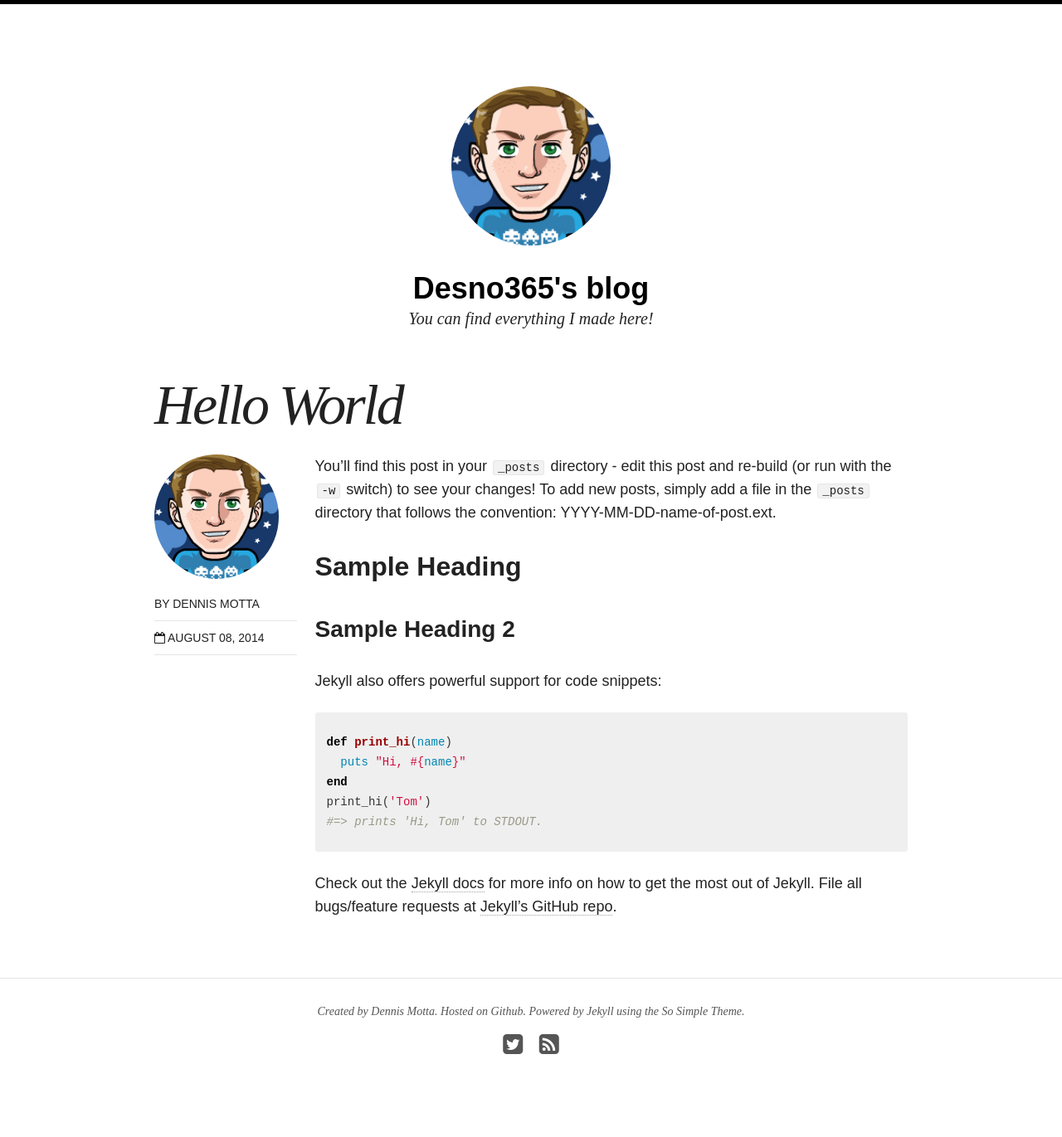
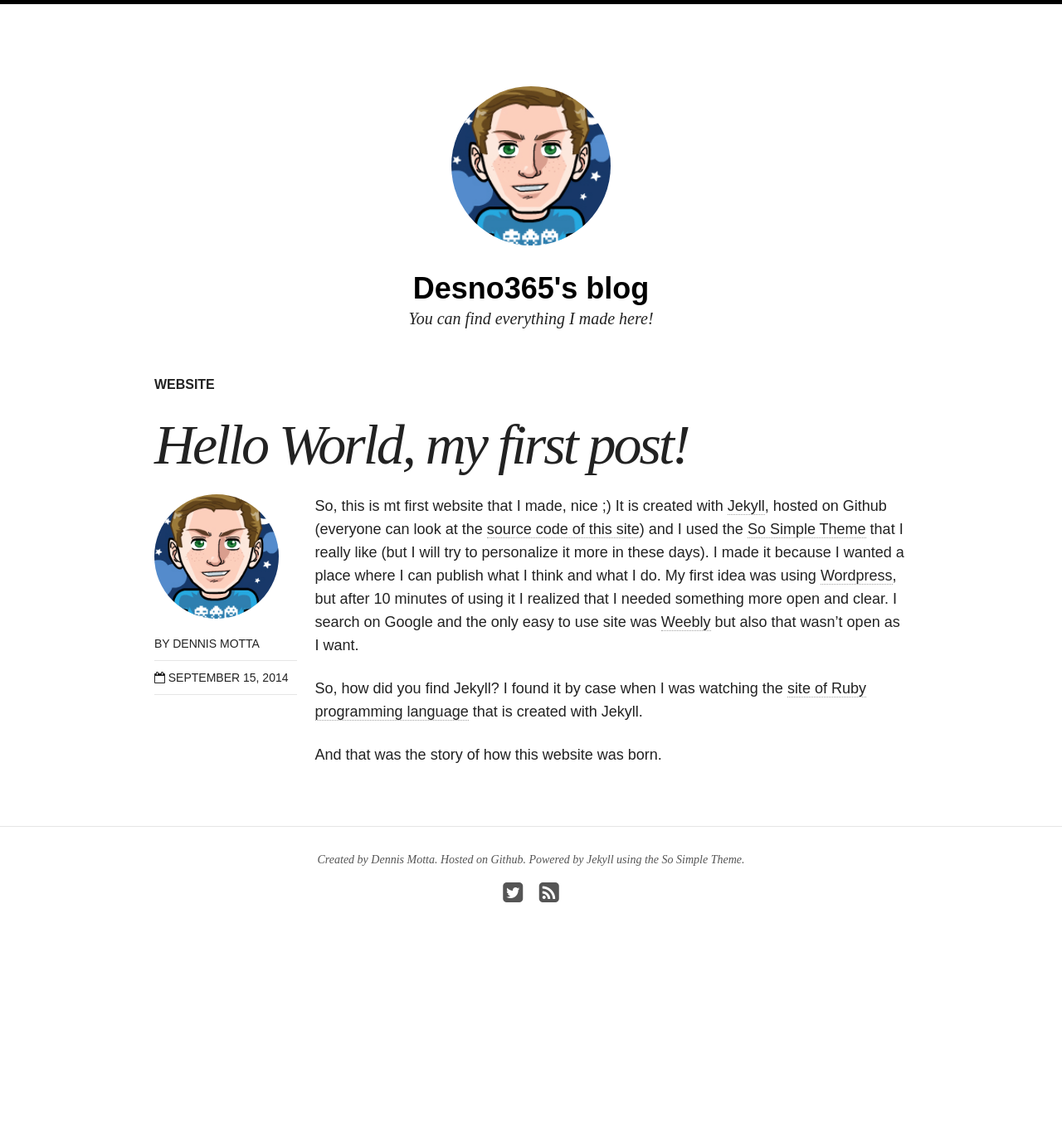
Before and after one commit to Desno365/Desno365.github.io, a Jekyll site: the page built from _posts/blog/2014-08-08-hello-world.md, in a window 1280 px wide. Shown: the whole page at 83% size. Built offline with Jekyll 4.4.1, drawn with Linux system fonts in a browser that asks for light colours; nearby versions of some CDN libraries; after the commit the page ends 1188 px from its top, so only the background shows below that.

Commit message:
Changed about me and the first post

```diff
--- a/_posts/blog/2014-08-08-hello-world.md
+++ b/_posts/blog/2014-08-08-hello-world.md
@@ -1,33 +1,21 @@
 ---
 layout: post
-title: "Hello World"
+title: "Hello World, my first post!"
 modified:
 categories: blog
 excerpt:
-tags: []
+tags: [website]
 image:
   feature:
-date: 2014-08-08T15:39:55-04:00
+date: 2014-09-14T22:35:55-04:00
 ---
 
-You'll find this post in your `_posts` directory - edit this post and re-build (or run with the `-w` switch) to see your changes!
-To add new posts, simply add a file in the `_posts` directory that follows the convention: YYYY-MM-DD-name-of-post.ext.
+So, this is mt first website that I made, nice ;)
+It is created with [Jekyll](http://jekyllrb.com/), hosted on Github (everyone can look at the [source code of this site](https://github.com/Desno365/Desno365.github.io)) and I used the [So Simple Theme](https://github.com/mmistakes/so-simple-theme/) that I really like (but I will try to personalize it more in these days).
+I made it because I wanted a place where I can publish what I think and what I do.
+My first idea was using [Wordpress](https://wordpress.com/), but after 10 minutes of using it I realized that I needed something more open and clear. I search on Google and the only easy to use site was [Weebly](http://www.weebly.com/) but also that wasn't open as I want.
 
-## Sample Heading
+So, how did you find Jekyll?
+I found it by case when I was watching the [site of Ruby programming language](https://www.ruby-lang.org/en/) that is created with Jekyll.
 
-### Sample Heading 2
-
-Jekyll also offers powerful support for code snippets:
-
-{% highlight ruby %}
-def print_hi(name)
-  puts "Hi, #{name}"
-end
-print_hi('Tom')
-#=> prints 'Hi, Tom' to STDOUT.
-{% endhighlight %}
-
-Check out the [Jekyll docs][jekyll] for more info on how to get the most out of Jekyll. File all bugs/feature requests at [Jekyll's GitHub repo][jekyll-gh].
-
-[jekyll-gh]: https://github.com/jekyll/jekyll
-[jekyll]:    http://jekyllrb.com
+And that was the story of how this website was born.
```
Also changed, not shown: about/index.md (+10 -15 lines).
